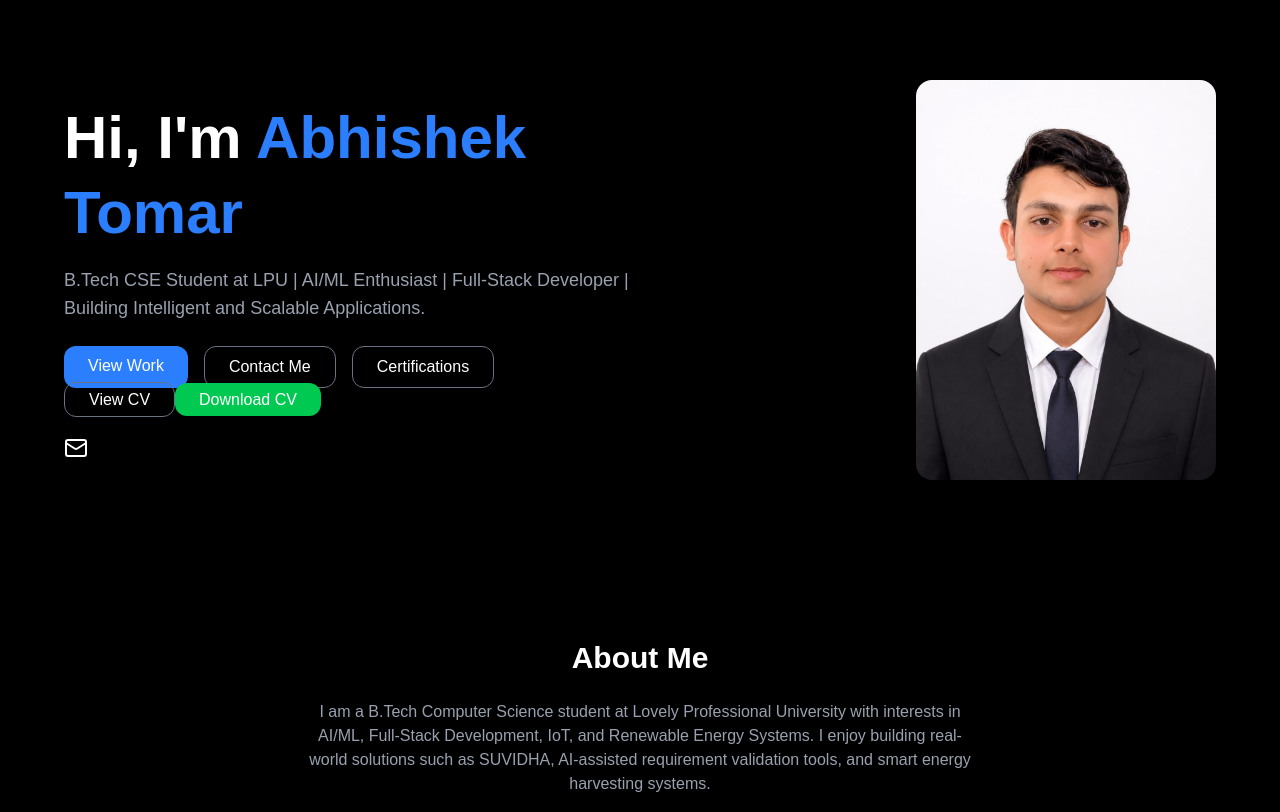
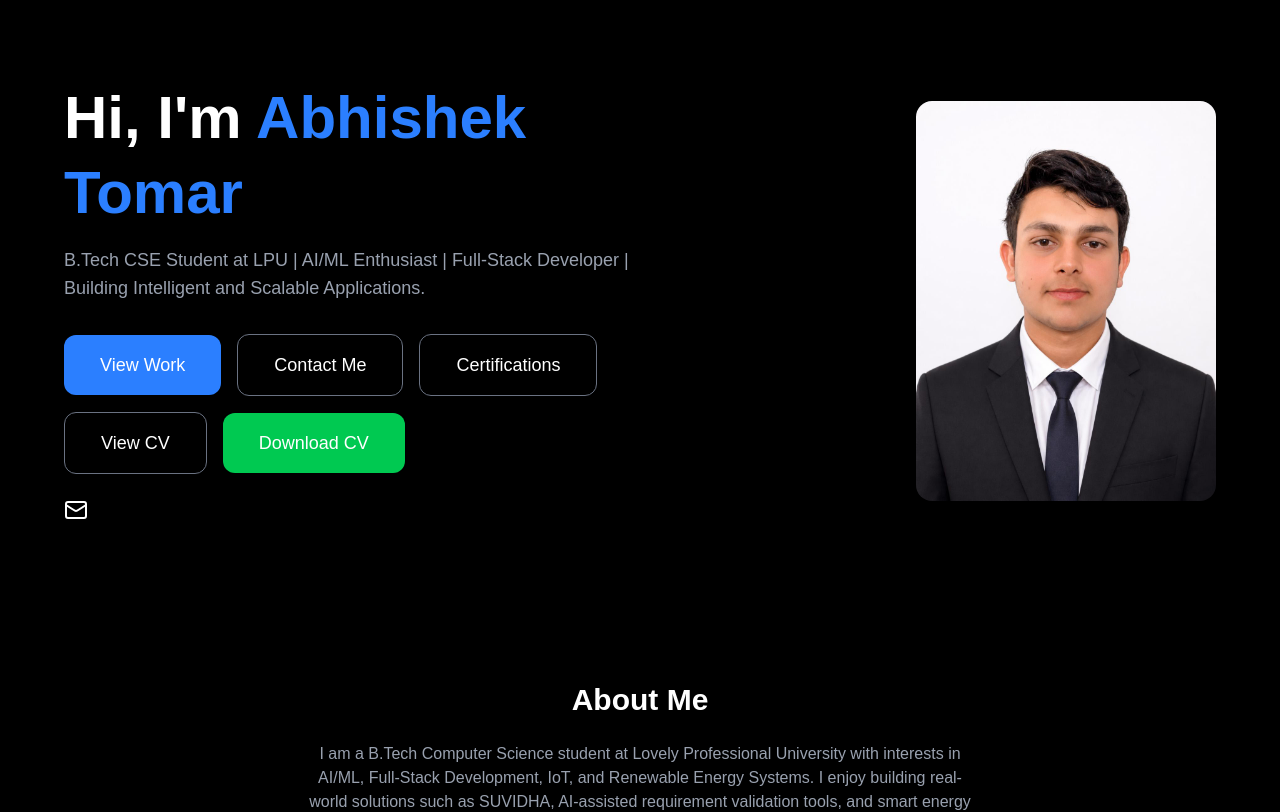
Before and after one commit to ABHISHEKTOMAR256/Abhishek-s-Portfolio, a Next.js app: page / in a window 1280 px wide. Shown: the top 812 px of the page. Built offline with nearby package versions, Linux system fonts and the light colour scheme.

Commit message:
Updated portfolio

```diff
--- a/app/page.tsx
+++ b/app/page.tsx
@@ -23,22 +23,33 @@ export default function Home() {
             B.Tech CSE Student at LPU | AI/ML Enthusiast | Full-Stack Developer | Building Intelligent and Scalable Applications.
           </p>
 
-          <div className="flex flex-wrap gap-x-4 gap-y-6 mt-6">
-            <a href="#projects" className="bg-blue-500 px-6 py-2 rounded-xl hover:bg-blue-600 transition">
+         <div className="flex flex-wrap items-center gap-4 mt-8">
+  <a
+    href="#projects"
+    className="px-9 py-4 rounded-xl bg-blue-500 text-white text-lg font-medium hover:bg-blue-600 transition"
+  >
     View Work
   </a>
-            <a href="#contact" className="border border-gray-500 px-6 py-2 rounded-xl hover:bg-gray-800 transition">
+
+  <a
+    href="#contact"
+    className="px-9 py-4 rounded-xl border border-gray-500 text-white text-lg font-medium hover:bg-white hover:text-black transition"
+  >
     Contact Me
   </a>
 
-            <Link href="/certifications" className="border border-gray-500 px-6 py-2 rounded-xl hover:bg-gray-800 transition">
+  <a
+    href="#certifications"
+    className="px-9 py-4 rounded-xl border border-gray-500 text-white text-lg font-medium hover:bg-white hover:text-black transition"
+  >
     Certifications
-            </Link>
-          </div>
+  </a>
+
   <a
     href="/resume.pdf"
     target="_blank"
-  className="border border-gray-500 px-6 py-2 rounded-xl"
+    rel="noopener noreferrer"
+    className="px-9 py-4 rounded-xl border border-gray-500 text-white text-lg font-medium hover:bg-white hover:text-black transition"
   >
     View CV
   </a>
@@ -46,10 +57,11 @@ export default function Home() {
   <a
     href="/resume.pdf"
     download
-  className="bg-green-500 px-6 py-2 rounded-xl"
+    className="px-9 py-4 rounded-xl bg-green-500 text-white text-lg font-medium hover:bg-green-600 transition"
   >
     Download CV
   </a>
+</div>
 
           <div className="flex gap-4 mt-6">
 
```
Lines whose indentation alone changed are shown as unchanged.
